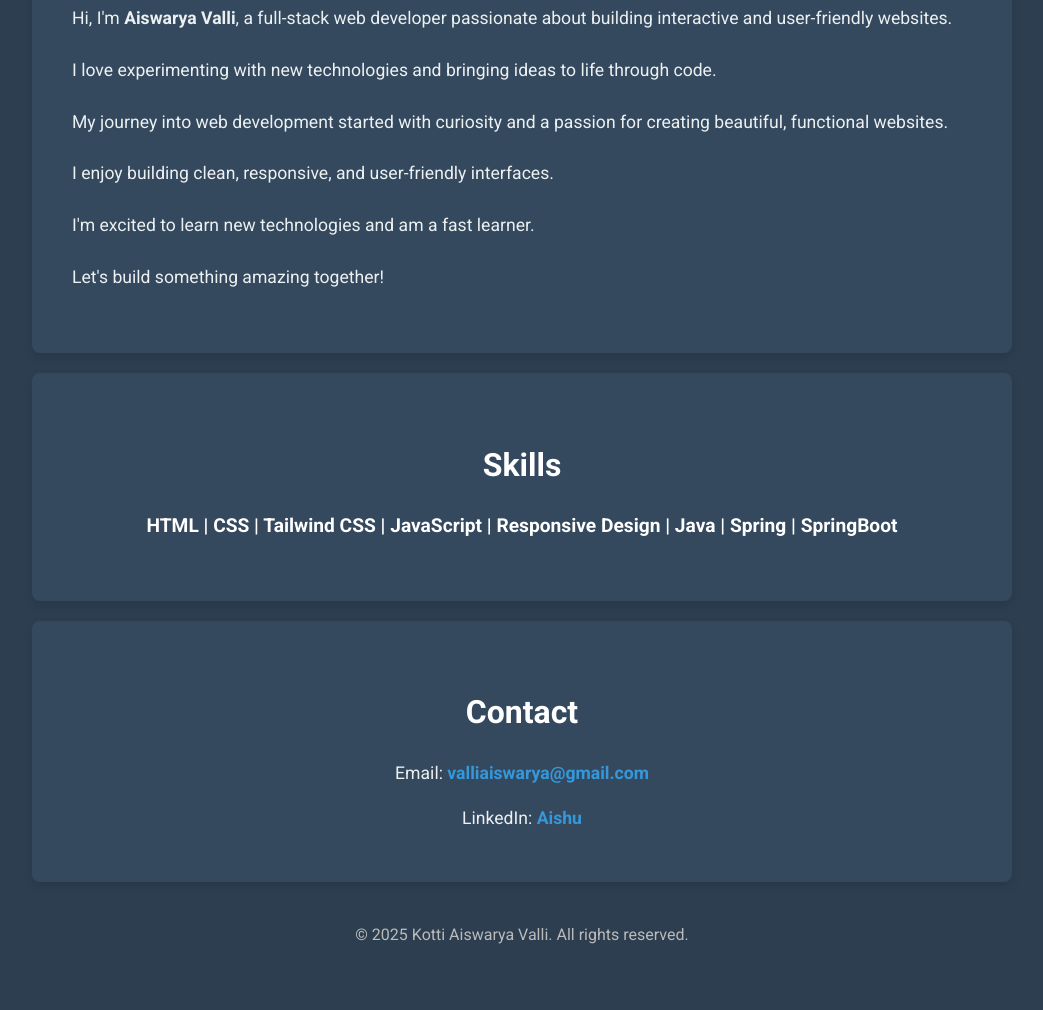
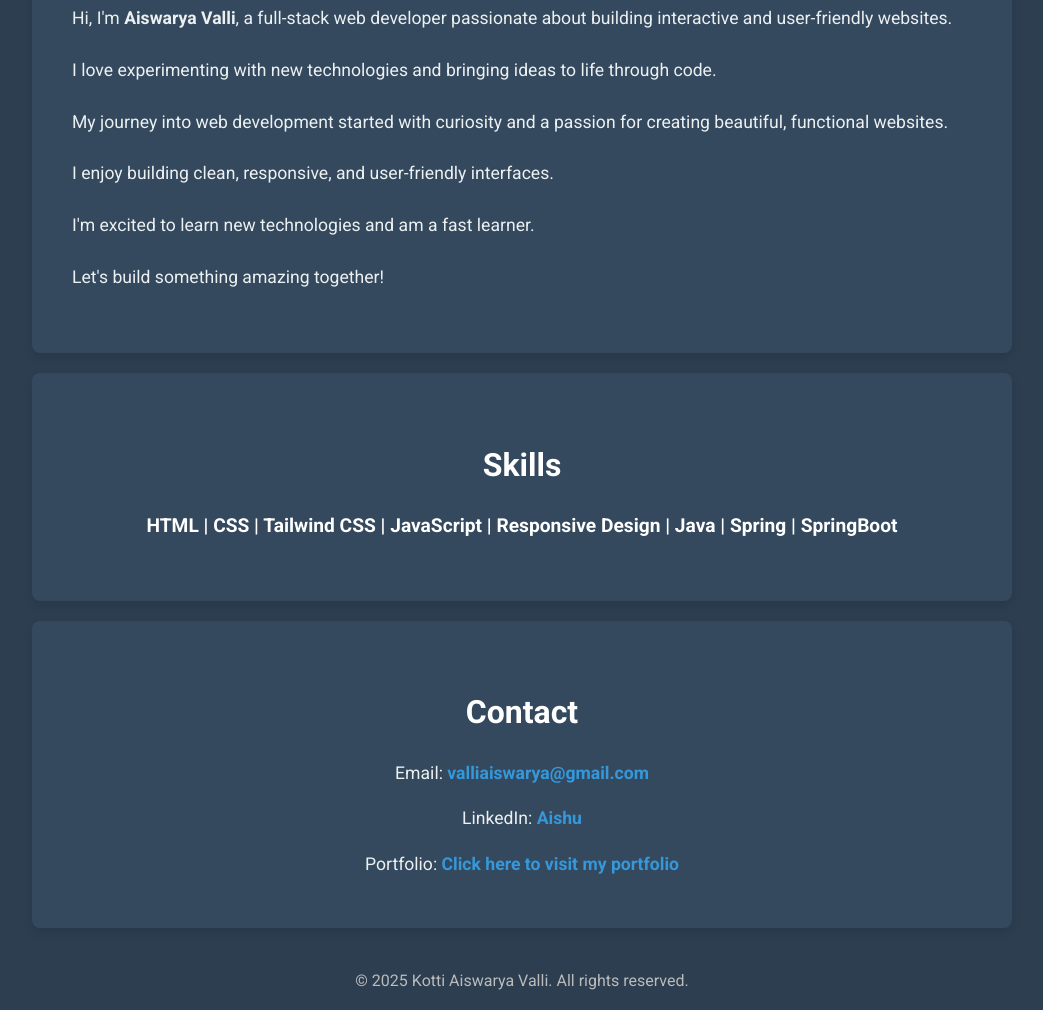
Before and after one commit to Aiswaryavalli/portfolio, a plain HTML site: page index.html in a window 1280 px wide. Shown: the part 482-1492 px from the top of the page, without its empty margins (118-1161 px from the left). Before the commit the page ends 1446 px from the top, so only its background shows below. Drawn offline with Linux system fonts and the light colour scheme.

Commit message:
Add files via upload

```diff
--- a/index.html
+++ b/index.html
@@ -48,6 +48,7 @@
         <h2>Contact</h2>
         <p>Email: <a href="mailto:valliaiswarya@gmail.com">valliaiswarya@gmail.com</a></p>
         <p>LinkedIn: <a href="https://in.linkedin.com/in/aiswarya-valli-abb429210" target="_blank">Aishu</a></p>
+        <p>Portfolio: <a href="https://aiswaryavalli.github.io/portfolio/" target="_blank">Click here to visit my portfolio</a></p>
     </section>
 
     <!-- Footer Section -->
```
